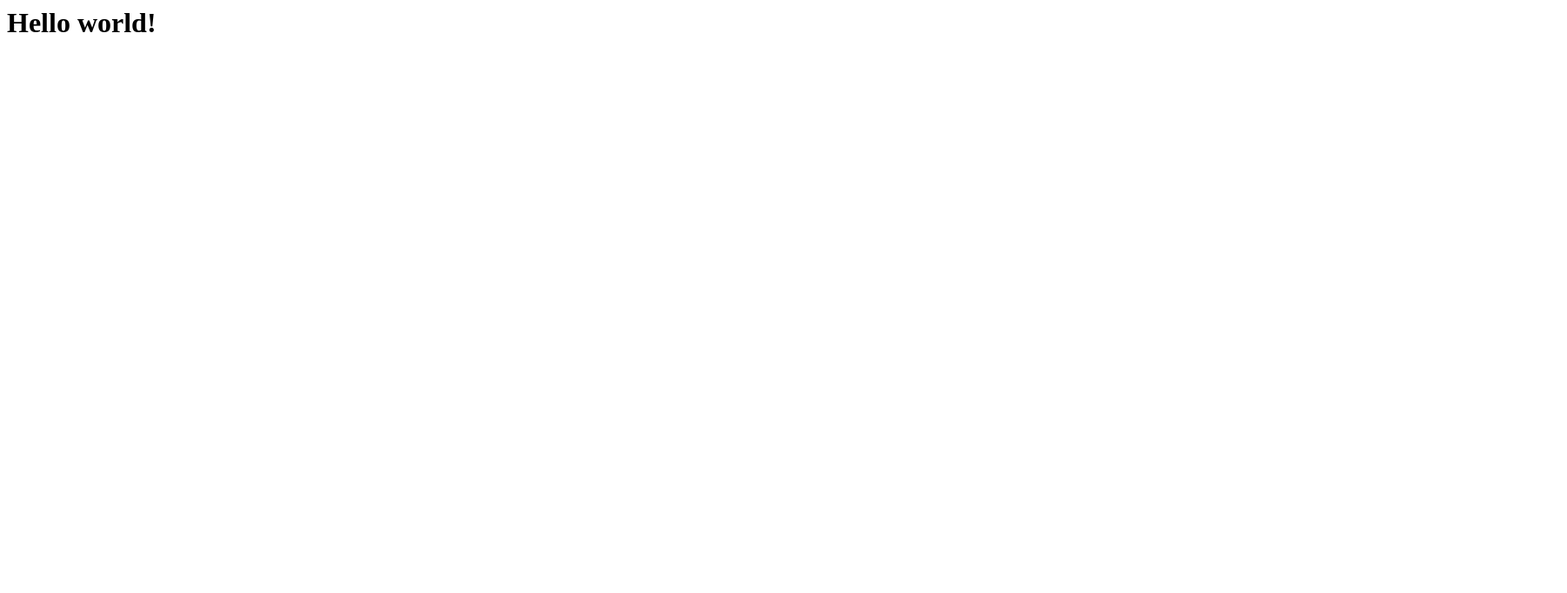
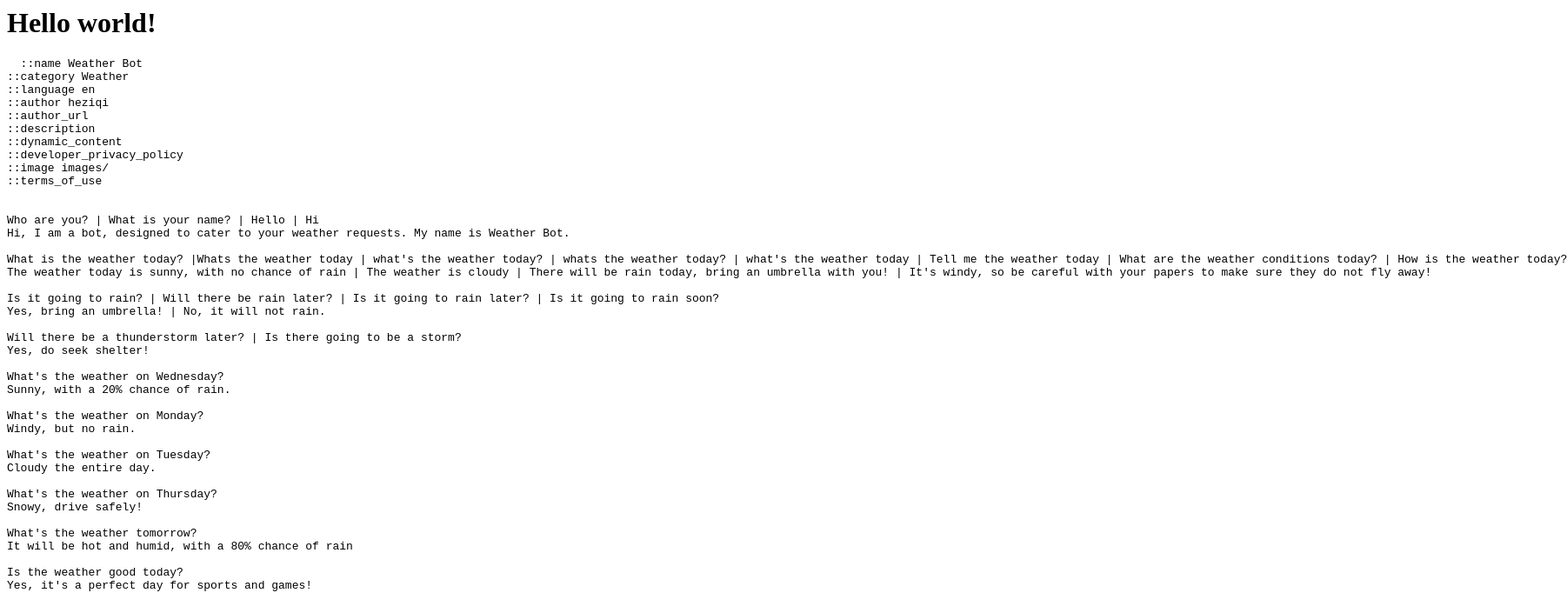
Before and after one commit to dhs17y1hheziqi/weatherbot, a plain HTML site: page index.html in a window 1280 px wide. Shown: the top 682 px of the page at 87% size, 1802 px wide, since content can reach past the window. Drawn offline with Linux system fonts and the light colour scheme.

Commit message:
Update index.html

```diff
--- a/index.html
+++ b/index.html
@@ -2,6 +2,74 @@
 
 <body>
   <h1>Hello world!</h1>
+  <pre>
+  ::name Weather Bot
+::category Weather
+::language en
+::author heziqi
+::author_url <author_url>
+::description <This chatbot te>
+::dynamic_content <Yes/No>
+::developer_privacy_policy <link>
+::image images/<image_name>
+::terms_of_use <link>
+
+
+Who are you? | What is your name? | Hello | Hi
+Hi, I am a bot, designed to cater to your weather requests. My name is Weather Bot.
+
+What is the weather today? |Whats the weather today | what's the weather today? | whats the weather today? | what's the weather today | Tell me the weather today | What are the weather conditions today? | How is the weather today?
+The weather today is sunny, with no chance of rain | The weather is cloudy | There will be rain today, bring an umbrella with you! | It's windy, so be careful with your papers to make sure they do not fly away!
+
+Is it going to rain? | Will there be rain later? | Is it going to rain later? | Is it going to rain soon?
+Yes, bring an umbrella! | No, it will not rain.
+
+Will there be a thunderstorm later? | Is there going to be a storm?
+Yes, do seek shelter!
+
+What's the weather on Wednesday?
+Sunny, with a 20% chance of rain.
+
+What's the weather on Monday?
+Windy, but no rain.
+
+What's the weather on Tuesday?
+Cloudy the entire day.
+
+What's the weather on Thursday?
+Snowy, drive safely!
+
+What's the weather tomorrow?
+It will be hot and humid, with a 80% chance of rain
+
+Is the weather good today?
+Yes, it's a perfect day for sports and games!
+
+Should I go out today with a umbrella?
+There will be no rain, but bring a umbrella just in case!
+
+Tell me the weather tomorrow
+It will be quite cloudy, around 24 degrees
+
+What's the temperature outside?
+It's 23 celcius
+
+What's the temperature tomorrow?
+It will be 25 degrees, but with heavy wind
+
+What's the weather later?
+It will be rainy, so bring an umbrella
+
+Where will it be raining later?
+It will be raining at Jurong and Bedok
+
+Will the temperature increase?
+Yes it will to 28 degrees
+
+What is the temperature | Whats the temperature | What is the current temperature | Whats the current temperature
+It is 26 degrees
+
+  </pre>
 <script type="text/javascript" id="susi-bot-script" data-userid="fa07f3d3207fb0f0f3eeb55e42d80c3a" data-group="Weather" data-language="en" data-skill="Weather Bot" src="https://skills.susi.ai/susi-chatbot.js" ></script>
 </body>
 </html>
```
